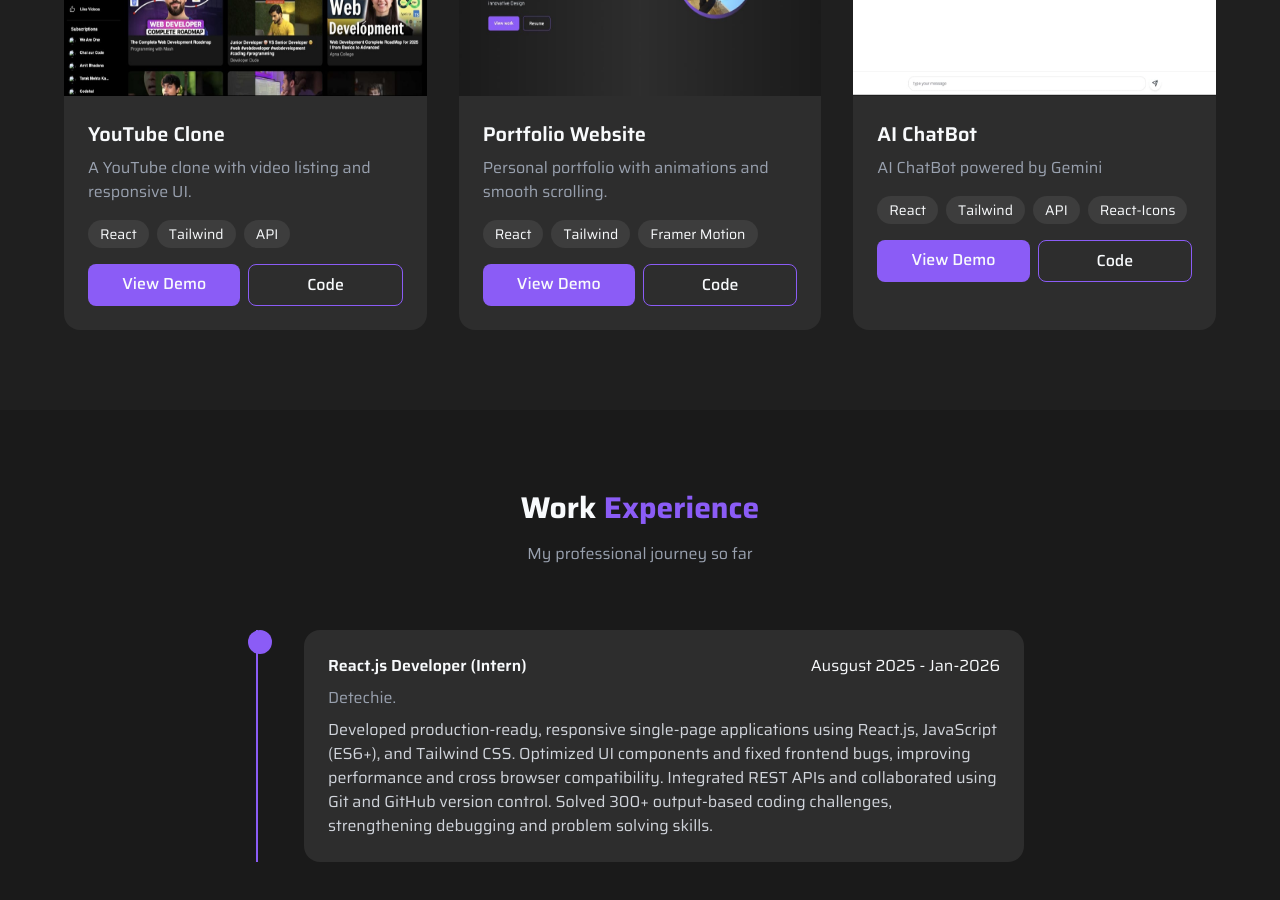
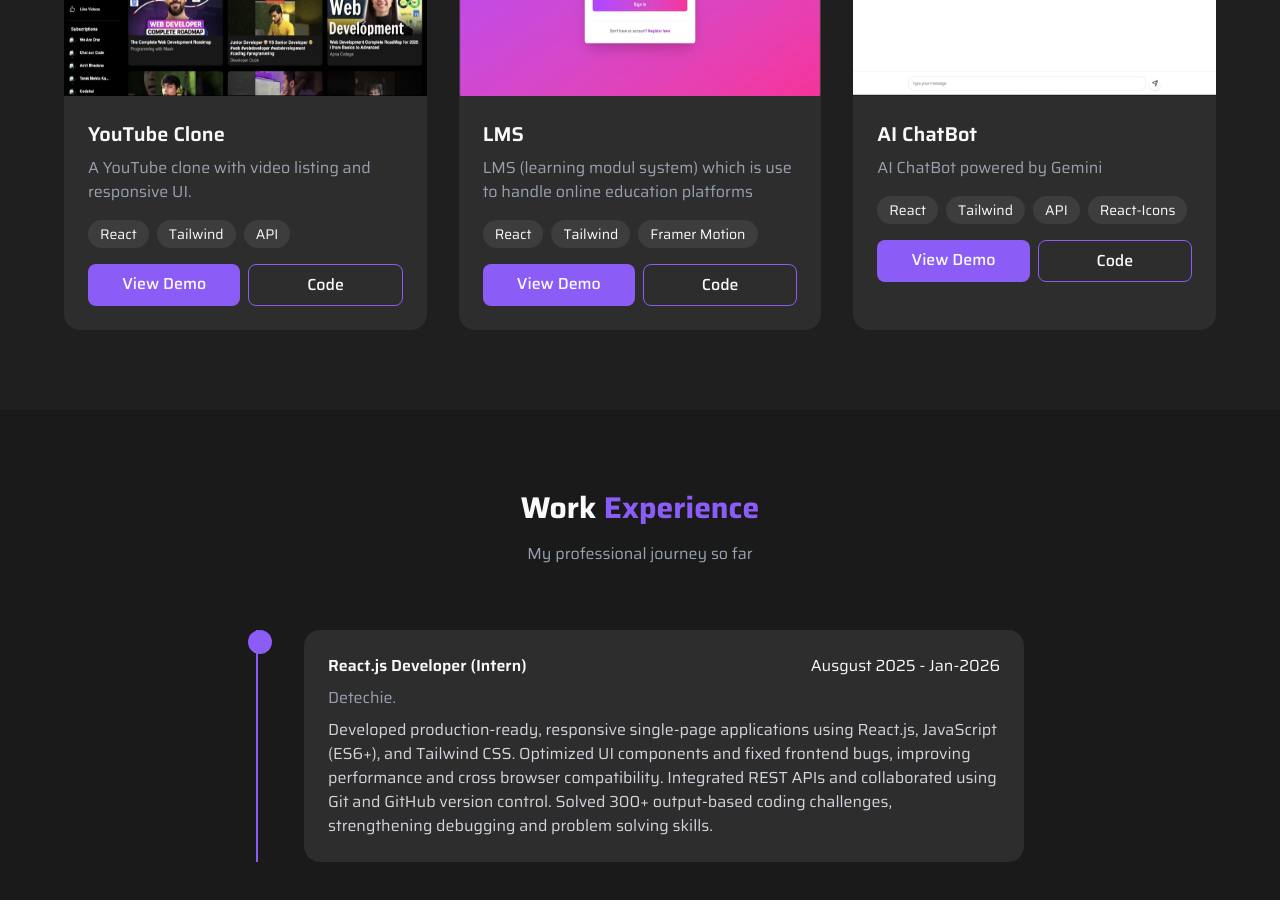
Before and after one commit to uday2004-dev/Uday.Portfolio, a React (Vite) app: page / in a window 1280 px wide. Shown: the part 3200-4100 px from the top of the page. Built offline with nearby package versions, Linux system fonts and the light colour scheme.

Commit message:
update projects sections

```diff
--- a/src/components/Projects.jsx
+++ b/src/components/Projects.jsx
@@ -20,12 +20,12 @@ const projects = [
     code: "https://github.com/uday2004-dev/youtube-clone",
   },
   {
-    title: "Portfolio Website",
-    description: "Personal portfolio with animations and smooth scrolling.",
+    title: "LMS",
+    description: "LMS (learning modul system) which is use to handle online education platforms ",
     image: projectResume,
     tech: ["React", "Tailwind", "Framer Motion"],
-    demo: "#",
-    code: "#",
+    demo: "https://lms1-cwvx.onrender.com/",
+    code: "https://github.com/uday2004-dev/LMS",
   },
   {
        title: "AI ChatBot",
```
Also changed, not shown: src/assets/image1.jpeg.
